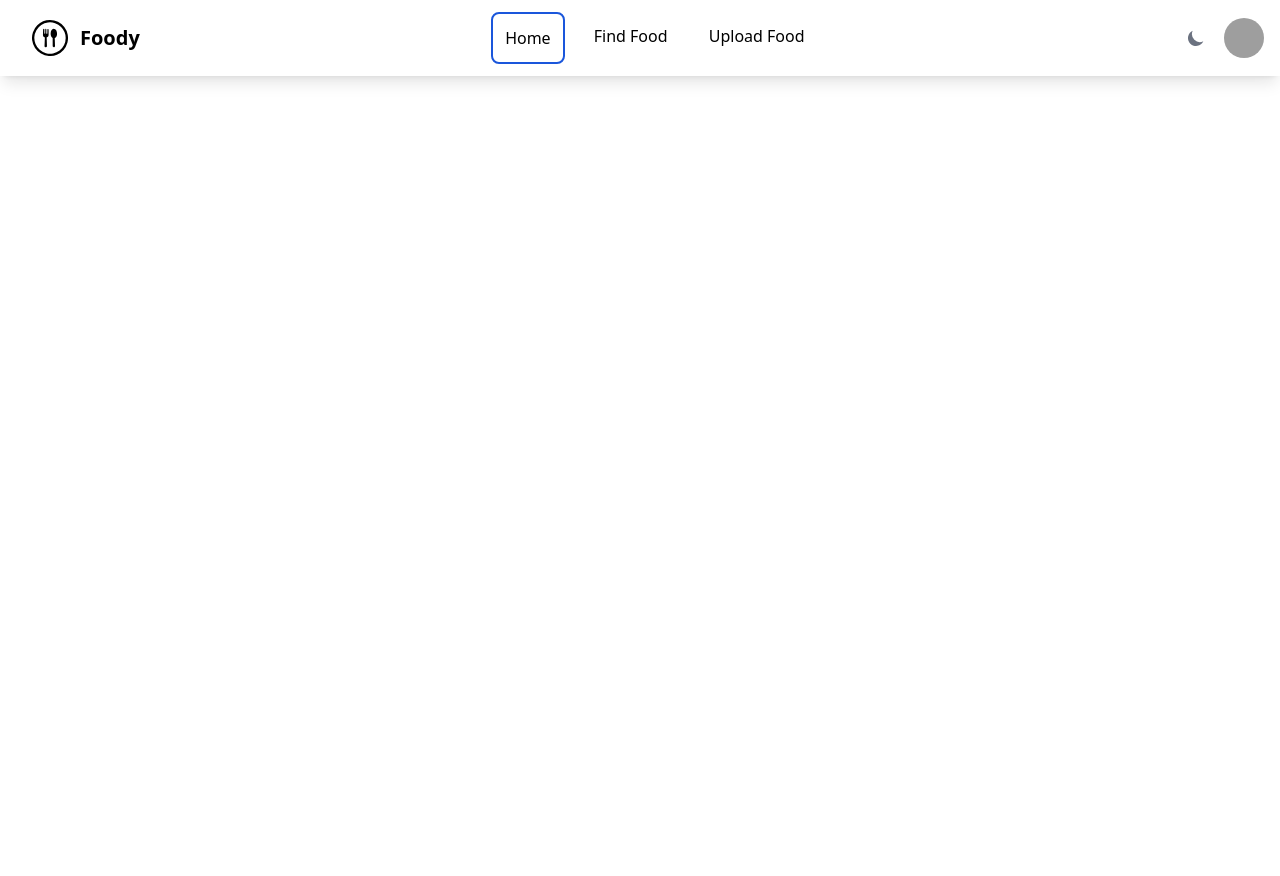
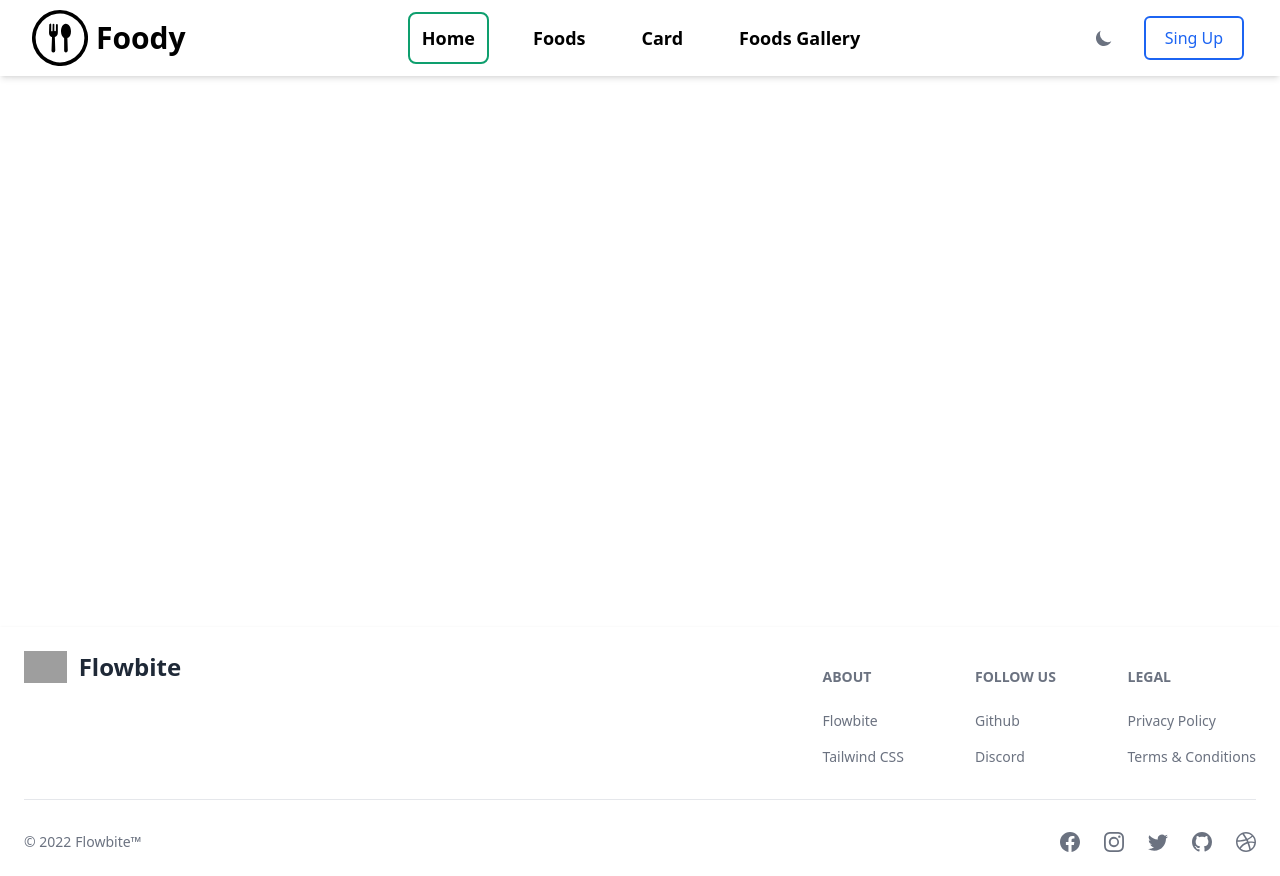
Before and after one commit to Wasib2005/Assignment11-Live, a React (Vite) app: page / in a window 1280 px wide. Before the commit the page ends 800 px from the top, so only its background shows below. Built offline with nearby package versions, Linux system fonts and the light colour scheme; no server answers; grey boxes are pictures that could not be loaded.

Commit message:
main page remodeled, useDataFetching hook created, NavBar remodeled, Banner added and some routers

```diff
--- a/package.json
+++ b/package.json
@@ -10,9 +10,12 @@
     "preview": "vite preview"
   },
   "dependencies": {
+    "@tanstack/react-query": "^5.59.20",
+    "axios": "^1.7.7",
     "flowbite-react": "^0.10.2",
     "react": "^18.3.1",
     "react-dom": "^18.3.1",
+    "react-loading-indicators": "^1.0.0",
     "react-router-dom": "^6.28.0"
   },
   "devDependencies": {
--- /dev/null
+++ b/src/Components/FooterComponents.jsx
@@ -0,0 +1,61 @@
+
+import { Footer } from "flowbite-react";
+import { BsDribbble, BsFacebook, BsGithub, BsInstagram, BsTwitter } from "react-icons/bs"
+const FooterComponents = () => {
+    return (
+        <Footer container theme={{"root": {
+    "base": "w-full bg-white shadow dark:bg-gray-800 md:flex md:items-center md:justify-between",
+    "container": "w-full p-6",
+    "bgDark": "bg-gray-800"
+  }}}>
+        <div className="w-full">
+          <div className="grid w-full justify-between sm:flex sm:justify-between md:flex md:grid-cols-1">
+            <div>
+              <Footer.Brand
+                href="https://flowbite.com"
+                src="https://flowbite.com/docs/images/logo.svg"
+                alt="Flowbite Logo"
+                name="Flowbite"
+              />
+            </div>
+            <div className="grid grid-cols-2 gap-8 sm:mt-4 sm:grid-cols-3 sm:gap-6">
+              <div>
+                <Footer.Title title="about" />
+                <Footer.LinkGroup col>
+                  <Footer.Link href="#">Flowbite</Footer.Link>
+                  <Footer.Link href="#">Tailwind CSS</Footer.Link>
+                </Footer.LinkGroup>
+              </div>
+              <div>
+                <Footer.Title title="Follow us" />
+                <Footer.LinkGroup col>
+                  <Footer.Link href="#">Github</Footer.Link>
+                  <Footer.Link href="#">Discord</Footer.Link>
+                </Footer.LinkGroup>
+              </div>
+              <div>
+                <Footer.Title title="Legal" />
+                <Footer.LinkGroup col>
+                  <Footer.Link href="#">Privacy Policy</Footer.Link>
+                  <Footer.Link href="#">Terms &amp; Conditions</Footer.Link>
+                </Footer.LinkGroup>
+              </div>
+            </div>
+          </div>
+          <Footer.Divider />
+          <div className="w-full sm:flex sm:items-center sm:justify-between">
+            <Footer.Copyright href="#" by="Flowbite™" year={2022} />
+            <div className="mt-4 flex space-x-6 sm:mt-0 sm:justify-center">
+              <Footer.Icon href="#" icon={BsFacebook} />
+              <Footer.Icon href="#" icon={BsInstagram} />
+              <Footer.Icon href="#" icon={BsTwitter} />
+              <Footer.Icon href="#" icon={BsGithub} />
+              <Footer.Icon href="#" icon={BsDribbble} />
+            </div>
+          </div>
+        </div>
+      </Footer>
+    );
+};
+
+export default FooterComponents;
--- a/src/Components/NavBar/NavBar.jsx
+++ b/src/Components/NavBar/NavBar.jsx
@@ -1,137 +1,131 @@
-import {
-  Avatar,
-  Button,
-  DarkThemeToggle,
-  Dropdown,
-  Navbar,
-} from "flowbite-react";
-import { Link, NavLink, useNavigate } from "react-router-dom";
+import { DarkThemeToggle } from "flowbite-react";
+import React, { useState } from "react";
+import { Link, NavLink } from "react-router-dom";
+import { HiMenu, HiX } from "react-icons/hi"; // Menu and close icons
+
 const NavBar = () => {
-  const user = true;
-  const navigate = useNavigate();
+  const [isUserOwner, setIsUserOwner] = useState(false);
+  const [isMenuOpen, setIsMenuOpen] = useState(false);
 
-  return (
-    <div className="shadow-lg light:shadow-slate-500 dark:shadow-slate-900 fixed w-full">
-      <Navbar fluid rounded>
-        <Navbar>
-          <Link className="flex items-center justify-center">
-            <img
-              src="/vite.svg"
-              className="mr-3 rounded-lg h-6 sm:h-9"
-              alt="Flowbite React Logo"
-            />
-            <span className="self-center whitespace-nowrap text-xl font-semibold dark:text-white">
-              Foody
-            </span>
-          </Link>
-        </Navbar>
-        {user ? (
-          <div className="flex gap-2 items-center md:order-2 md:">
-            <DarkThemeToggle/>
-            <div className="hidden md:flex">
-              <Dropdown
-                arrowIcon={false}
-                inline
-                label={
-                  <Avatar
-                    alt="User settings"
-                    img="https://flowbite.com/docs/images/people/profile-picture-5.jpg"
-                    rounded
-                  />
-                }
-              >
-                <Dropdown.Header>
-                  <span className="block text-sm">Bonnie Green</span>
-                  <span className="block truncate text-sm font-medium">
-                    name@flowbite.com
-                  </span>
-                </Dropdown.Header>
-                <Dropdown.Item>
-                  <Link to={"/"} className="">
-                    Profile
-                  </Link>
-                </Dropdown.Item>
-                <Dropdown.Item>Settings</Dropdown.Item>
-                <Dropdown.Item>Earnings</Dropdown.Item>
-                <Dropdown.Divider />
-                <Dropdown.Item>Sign out</Dropdown.Item>
-              </Dropdown>
-            </div>
-            <Navbar.Toggle />
-          </div>
-        ) : (
-          <div className="flex md:order-2">
-            <Button color="blue">Login</Button>
-            <Navbar.Toggle />
-          </div>
-        )}
-        <Navbar.Collapse
-          theme={{ list: "md:flex md:gap-2 md:text-center dark:text-white" }}
-        >
-          <li className="w-full flex">
-            <NavLink
-              to={"/"}
-              // className={`dark:text-white`}
-              className={({ isActive }) =>
+  const navLinkClass = ({ isActive }) =>
+    `w-full md:w-[130px] p-1 md:p-3 md:rounded-lg ${
       isActive
-                  ? " w-full md:w-full p-1 md:p-3 md:rounded-lg md:border-2 md:border-blue-700 bg-blue-700 md:bg-white dark:md:bg-[#1f2937] "
-                  : " w-full md:w-full p-1 md:p-3 md:rounded-lg  hover:bg-blue-400"
-              }
-            >
+        ? "border-2 border-green-500 dark:bg-[#1f2937]"
+        : "hover:bg-green-500"
+    }`;
+
+  const navLinks = (
+    <>
+      <li className="p-4">
+        <NavLink to="/" className={navLinkClass}>
           Home
         </NavLink>
       </li>
-          <hr className="border-slate-600" />
-          <li className="flex">
-            <NavLink
-              to={"/allFoods"}
-              // className={`dark:text-white`}
-              className={({ isActive }) =>
-                isActive
-                  ? " w-full md:w-[100px] p-1 md:p-3 md:rounded-lg md:border-2 md:border-blue-700 bg-blue-700 md:bg-white dark:md:bg-[#1f2937]"
-                  : " w-full md:w-[100px] p-1 md:p-3 md:rounded-lg  hover:bg-blue-400 "
-              }
-            >
-              Find Food
+      <li className="p-4">
+        <NavLink to="/foods" className={navLinkClass}>
+          Foods
         </NavLink>
       </li>
-          <hr className="border-slate-600" />
-          <li className="w-full md:w-full flex">
-            <NavLink
-              to={"/uploadFoods"}
-              // className={`dark:text-white`}
-              className={({ isActive }) =>
-                isActive
-                  ? " w-full md:w-[120px] p-1 md:p-3 md:rounded-lg md:border-2 md:border-blue-700 bg-blue-700 md:bg-white dark:md:bg-[#1f2937]"
-                  : " w-full md:w-[120px] p-1 md:p-3 md:rounded-lg  hover:bg-blue-400"
-              }
-            >
-              Upload Food
+      {!isUserOwner && (
+        <li className="p-4">
+          <NavLink to="/card" className={navLinkClass}>
+            Card
           </NavLink>
         </li>
-          <div className="grid gap-1">
-            <hr className="border-slate-600" />
-            <hr className="border-slate-600" />
-          </div>
-          <li className="w-full md:w-full flex">
-            <NavLink
-              to={"/uploadFoods"}
-              // className={`dark:text-white`}
-              className={({ isActive }) =>
-                isActive
-                  ? " w-full p-1 md:p-3 md:hidden bg-blue-700"
-                  : " w-full p-1 md:p-3 md:hidden hover:bg-blue-400"
-              }
-            >
-              Profile
+      )}
+      <li className="p-4">
+        <NavLink to="/foods-gallery" className={navLinkClass}>
+          Foods Gallery
         </NavLink>
       </li>
-          <hr className="border-slate-600" />
-          <div className="flex justify-center md:hidden mt-3">
+      {isUserOwner && (
+        <>
+          <li className="p-4">
+            <NavLink to="/foods-list" className={navLinkClass}>
+              Foods List
+            </NavLink>
+          </li>
+          <li className="p-4">
+            <NavLink to="/upload-foods" className={navLinkClass}>
+              Upload Foods
+            </NavLink>
+          </li>
+        </>
+      )}
+    </>
+  );
+
+  return (
+    <>
+      <nav className="header sticky top-0 z-[999] bg-white dark:bg-slate-900 shadow-md flex items-center justify-between px-8 py-2 ">
+        {/* Logo */}
+        <h1 className="w-3/12 flex items-center gap-2 text-2xl md:text-3xl font-semibold md:font-bold">
+          <Link to="/">
+            <svg
+              id="Layer_1"
+              data-name="Layer 1"
+              xmlns="http://www.w3.org/2000/svg"
+              viewBox="0 0 122.88 122.88"
+              className="w-14"
+            >
+              <path d="M61.44,0A61.46,61.46,0,1,1,18,18,61.21,61.21,0,0,1,61.44,0ZM52.55,58.42c2.92-2,4.39-4.61,4.14-10.58V32.49c0-2.14-3.92-2.4-4.11,0l-.15,12.45a1.75,1.75,0,1,1-3.5,0l.15-12.88c0-2.3-3.77-2.53-3.81,0,0,3.58-.15,9.31-.15,12.88a1.52,1.52,0,1,1-3,0l.15-12.79A2.09,2.09,0,0,0,39,30.61c-1.38.88-1.1,2.65-1.16,4.15l-.48,14.69c.07,4.27,1.19,7.74,4.54,9.22a8.37,8.37,0,0,0,2,.52L42.77,89.25a3.76,3.76,0,0,0,3.71,3.86h.46a4.24,4.24,0,0,0,4.17-4.34l-1-29.59a6.61,6.61,0,0,0,2.45-.76Zm18,29.75-.05-26.41c-11.29-6.52-7.69-31.64,3.6-31.5,13.72.16,15.35,28.31,3.55,31.4l.87,26.64c.17,6.13-8,6.7-8-.13ZM99.29,23.59A53.52,53.52,0,1,0,115,61.44,53.36,53.36,0,0,0,99.29,23.59Z" />
+            </svg>
+          </Link>
+          <span>Foody</span>
+        </h1>
+
+        {/* Navigation Links - Desktop only */}
+        <div className="hidden lg:flex lg:w-auto nav font-semibold text-lg">
+          <ul className="flex items-center">{navLinks}</ul>
         </div>
-        </Navbar.Collapse>
-      </Navbar>
+
+        {/* Buttons and Menu Toggle */}
+        <div className="w-3/12 flex justify-end items-center gap-4">
+          <DarkThemeToggle />
+
+          {/* Sign Up Button for Small Screens (Dropdown) */}
+          <div className="hidden md:inline">
+            <Link onClick={() => setIsUserOwner(!isUserOwner)}>
+              <button className="w-[100px] rounded-md px-3.5 py-2 m-1 overflow-hidden relative group cursor-pointer border-2 font-medium border-blue-600 text-blue-600 text-white">
+                <span className="absolute w-64 h-0 transition-all duration-300 origin-center rotate-45 -translate-x-20 bg-blue-600 top-1/2 group-hover:h-64 group-hover:-translate-y-32 ease" />
+                <span className="relative text-blue-600 transition duration-300 group-hover:text-white ease">
+                  Sing Up
+                </span>
+              </button>
+            </Link>
           </div>
+
+          {/* Toggle Menu Icon */}
+          <button
+            className="text-3xl lg:hidden text-gray-600 dark:text-gray-300"
+            onClick={() => setIsMenuOpen(!isMenuOpen)}
+            aria-label="Toggle Menu"
+          >
+            {isMenuOpen ? <HiX /> : <HiMenu />}
+          </button>
+        </div>
+
+        {/* Dropdown Menu - Mobile and Medium Devices */}
+        {isMenuOpen && (
+          <div className="absolute top-full left-0 w-full bg-white dark:bg-slate-900 shadow-lg transition-transform duration-300 ease-in-out transform origin-top z-10 lg:hidden">
+            <ul className="flex flex-col items-center p-4 space-y-2">
+              {navLinks}
+              {/* Add Sign Up Button inside the dropdown */}
+              <li className="md:hidden">
+                <Link onClick={() => setIsUserOwner(!isUserOwner)}>
+                  <button className=" rounded-md px-3.5 py-2 m-1 overflow-hidden relative group cursor-pointer border-2 font-medium border-blue-600 text-blue-600 text-white">
+                    <span className="absolute w-64 h-0 transition-all duration-300 origin-center rotate-45 -translate-x-20 bg-blue-600 top-1/2 group-hover:h-64 group-hover:-translate-y-32 ease" />
+                    <span className="relative text-blue-600 transition duration-300 group-hover:text-white ease">
+                      Sing Up
+                    </span>
+                  </button>
+                </Link>
+              </li>
+            </ul>
+          </div>
+        )}
+      </nav>
+    </>
   );
 };
 
--- a/src/Pages/MainPage.jsx
+++ b/src/Pages/MainPage.jsx
@@ -2,6 +2,7 @@ import { Flowbite, useThemeMode } from "flowbite-react";
 import { Outlet } from "react-router-dom";
 import NavBar from "../Components/NavBar/NavBar";
 import { useEffect } from "react";
+import FooterComponents from "../Components/FooterComponents";
 
 const MainPage = () => {
   useThemeMode();
@@ -15,13 +16,19 @@ const MainPage = () => {
       document.querySelector("body").classList.remove("bg-black");
       document.querySelector("body").classList.add("bg-white");
     }
-    console.log(mode === "dark" ? "bg-black" : "");
   }, [mode]);
+
   return (
     <Flowbite>
-      <div className="dark:bg-black">
+      <div className="dark:bg-gray-900 dark:text-white">
         <NavBar />
-        <Outlet />
+        <div className="h-20" />
+        <div className="min-h-[calc(100vh-80px-249px)] ">
+          <main className="lg:max-w-screen-xl md:max-w-[800px] m-auto">
+            <Outlet />
+          </main>
+        </div>
+        <FooterComponents />
       </div>
     </Flowbite>
   );
```
Also changed, not shown: src/Components/Home/Banner/Banner.jsx (added, +27 -0 lines), src/Components/Home/Banner/Banners.jsx (added, +21 -0 lines), src/Hooks/useDataFetching.jsx (added, +33 -0 lines), src/Pages/Home.jsx (added, +14 -0 lines), src/Routers/MainRouter.jsx (+7 -1 lines), src/main.jsx (+6 -1 lines), 2 other files (tests, documents, lock files or other folders). Lines whose indentation alone changed are shown as unchanged.
